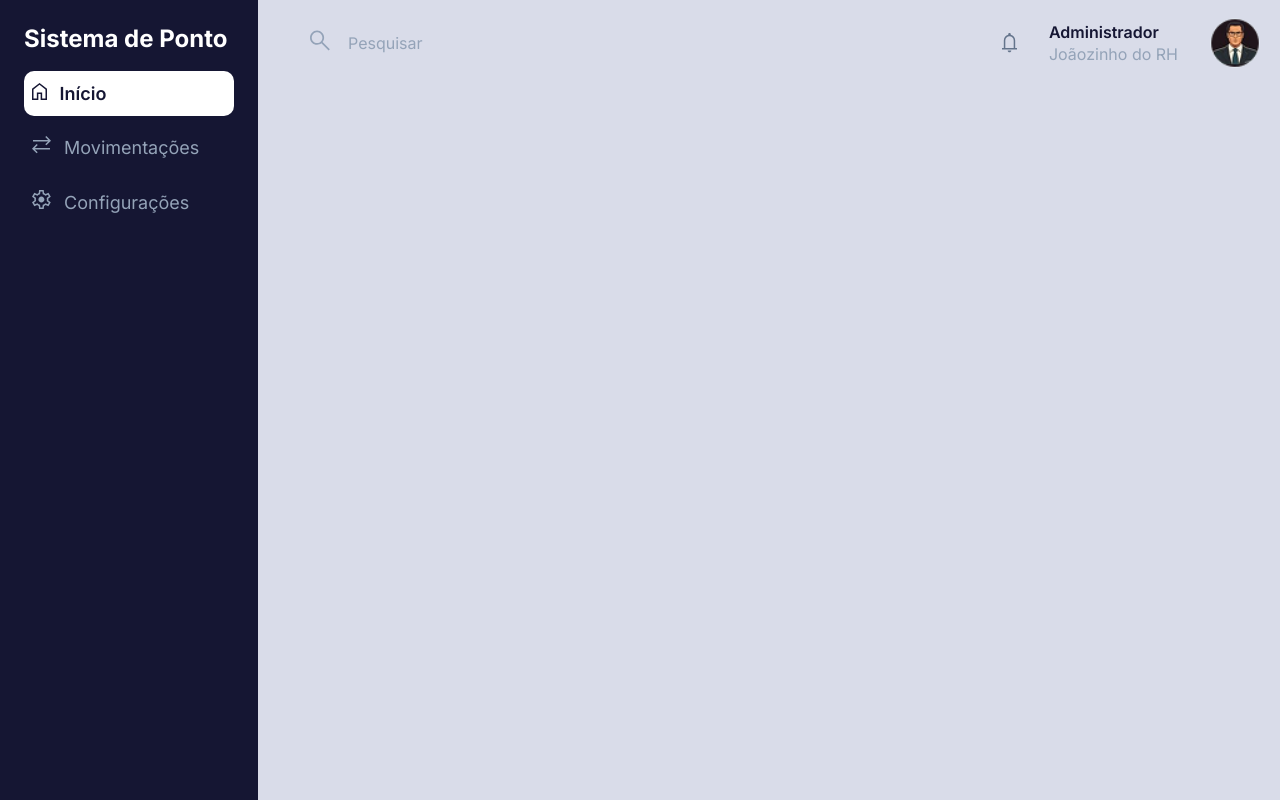
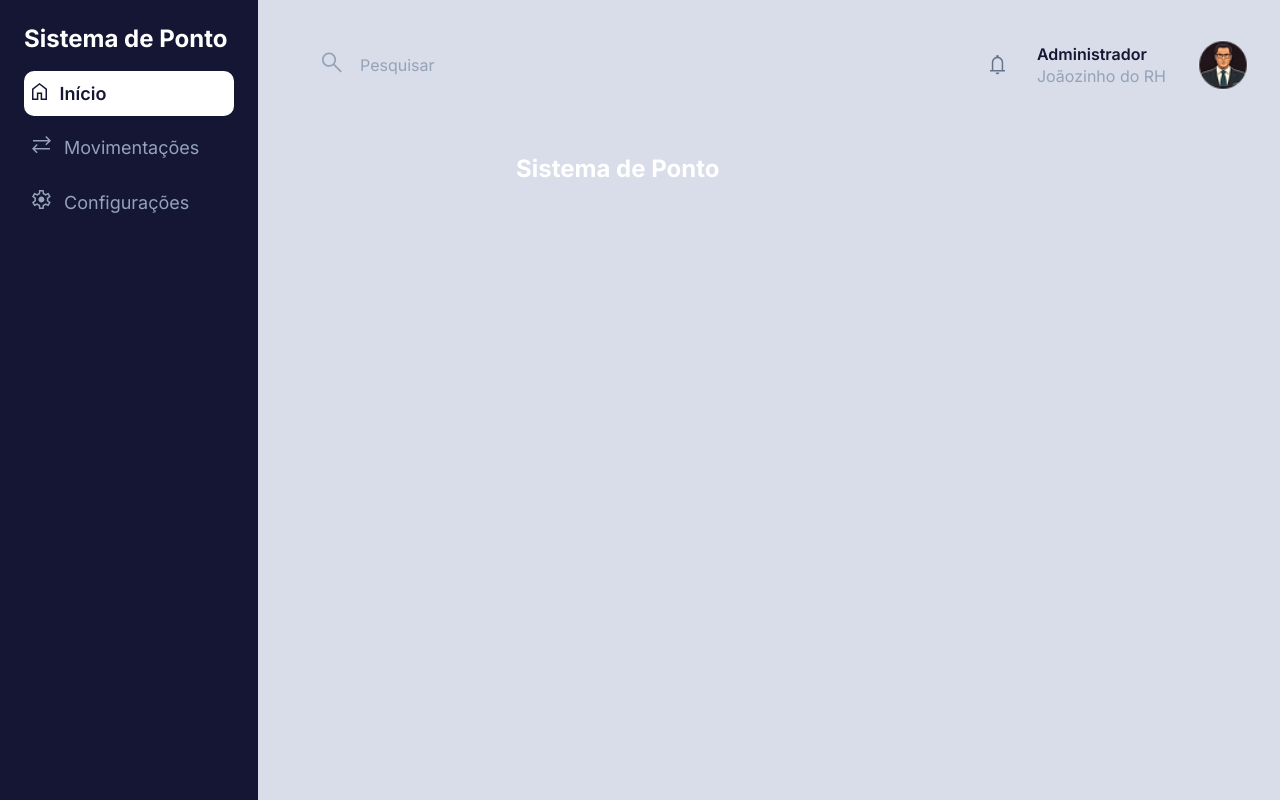
Before and after one commit to ebileu/mixponto, a Next.js app: page / in a window 1280 px wide. Built offline with nearby package versions, Linux system fonts and the light colour scheme.

Commit message:
Atualizando CSS

```diff
--- a/src/app/globals.css
+++ b/src/app/globals.css
@@ -18,19 +18,23 @@ h1{
     color: var(--branco);
 }
 
+main{
+    margin-left: 258px;
+    margin-top: 32px;
+}
+
+body{background-color: var(--cor-fundo);}
+
 ul{list-style: none;}
 
 a{text-decoration: none;}
-
-body{background-color: var(--cor-fundo);}
 
 /* Configurações do header */
 .cabecalho {
     width: auto;
     align-items: center;
-    padding: 10px 20px;
+    padding: 32px;
     margin-left: 258px;
-
 }
 
 .menu{
```
Also changed, not shown: src/components/header.tsx (indentation only).
